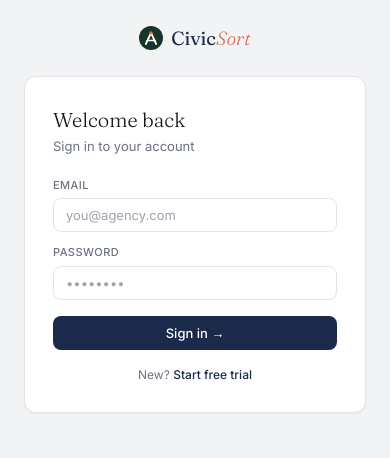
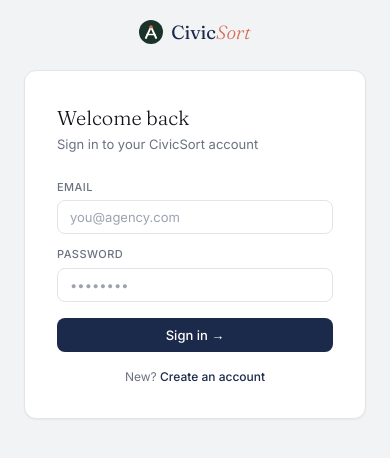
Before and after one commit to echomel/civicsort, a React (Create React App) app: page / in a window 390 px wide. Both pictures are taken after a click on the button "Log in". Shown: the part 204-662 px from the top of the page. Built offline with nearby package versions, Linux system fonts and the light colour scheme.

Commit message:
fix card buttons, phone frame, login/signup

```diff
--- a/src/App.js
+++ b/src/App.js
@@ -606,19 +606,37 @@
 
 // ── LOGIN ─────────────────────────────────────────────────────────────────────
 function Login({onLogin,onBack}){
-  const [e,setE]=useState("");const [p,setP]=useState("");
+  const [mode,setMode]=useState("login");
+  const [name,setName]=useState("");
+  const [org,setOrg]=useState("");
+  const [email,setEmail]=useState("");
+  const [pass,setPass]=useState("");
+  const [err,setErr]=useState("");
+  const submit=()=>{
+    if(!email.trim()){setErr("Email is required.");return;}
+    if(!pass.trim()||pass.length<6){setErr("Password must be at least 6 characters.");return;}
+    if(mode==="signup"&&!name.trim()){setErr("Name is required.");return;}
+    setErr("");
+    onLogin();
+  };
   return (
-    <div style={{minHeight:"100vh",display:"flex",flexDirection:"column",alignItems:"center",justifyContent:"center",padding:24}}>
+    <div style={{minHeight:"100vh",display:"flex",flexDirection:"column",alignItems:"center",justifyContent:"center",padding:24,background:"var(--bg)"}}>
       <NavLogo onClick={onBack}/>
-      <div className="card" style={{width:"100%",maxWidth:380,padding:28,marginTop:24}}>
-        <h2 style={{fontSize:20,marginBottom:2,fontWeight:300}}>Welcome back</h2>
-        <p style={{fontSize:13,color:"var(--i3)",marginBottom:20}}>Sign in to your account</p>
+      <div className="card" style={{width:"100%",maxWidth:400,padding:32,marginTop:24}}>
+        <h2 style={{fontSize:20,marginBottom:2,fontWeight:300}}>{mode==="login"?"Welcome back":"Create your account"}</h2>
+        <p style={{fontSize:13,color:"var(--i3)",marginBottom:24}}>{mode==="login"?"Sign in to your CivicSort account":"Free to set up. Pay only when you launch."}</p>
         <div style={{display:"flex",flexDirection:"column",gap:12}}>
-          <div className="fi"><label className="lbl">Email</label><input className="inp" type="email" placeholder="you@agency.com" value={e} onChange={ev=>setE(ev.target.value)}/></div>
-          <div className="fi"><label className="lbl">Password</label><input className="inp" type="password" placeholder="••••••••" value={p} onChange={ev=>setP(ev.target.value)}/></div>
-          <button className="btn bp bmd" style={{justifyContent:"center",marginTop:4}} onClick={onLogin}>Sign in →</button>
+          {mode==="signup"&&<div className="fi"><label className="lbl">Your name</label><input className="inp" placeholder="Jane Smith" value={name} onChange={e=>setName(e.target.value)}/></div>}
+          {mode==="signup"&&<div className="fi"><label className="lbl">Organisation <span style={{color:"var(--i4)"}}>(optional)</span></label><input className="inp" placeholder="City of Springfield" value={org} onChange={e=>setOrg(e.target.value)}/></div>}
+          <div className="fi"><label className="lbl">Email</label><input className="inp" type="email" placeholder="you@agency.com" value={email} onChange={e=>setEmail(e.target.value)}/></div>
+          <div className="fi"><label className="lbl">Password</label><input className="inp" type="password" placeholder="••••••••" value={pass} onChange={e=>setPass(e.target.value)}/></div>
+          {err&&<p style={{fontSize:12,color:"var(--rd)",margin:0}}>{err}</p>}
+          <button className="btn bp bmd" style={{justifyContent:"center",marginTop:4}} onClick={submit}>{mode==="login"?"Sign in →":"Create account →"}</button>
         </div>
-        <p style={{fontSize:12,color:"var(--i3)",textAlign:"center",marginTop:16}}>New? <span style={{color:"var(--f)",cursor:"pointer",fontWeight:500}} onClick={onLogin}>Start free trial</span></p>
+        <p style={{fontSize:12,color:"var(--i3)",textAlign:"center",marginTop:16}}>
+          {mode==="login"?<>New? <span style={{color:"var(--f)",cursor:"pointer",fontWeight:500}} onClick={()=>{setMode("signup");setErr("");}}>Create an account</span></>
+          :<>Already have an account? <span style={{color:"var(--f)",cursor:"pointer",fontWeight:500}} onClick={()=>{setMode("login");setErr("");}}>Sign in</span></>}
+        </p>
       </div>
     </div>
   );
@@ -672,11 +690,13 @@
               <span className="chip">{p.type==="roundrobin"?"Full Ranking":"Quick Prioritization"}</span>
               {p.kioskMode&&<span className="chip">📟 Kiosk</span>}
             </div>
-            <div style={{display:"flex",gap:6}}>
+            <div style={{display:"flex",gap:5,flexWrap:"wrap"}}>
               <button className="btn bp bsm" onClick={()=>onVote(p)}>Preview</button>
               <button className="btn bo bsm" onClick={()=>onResults(p)}>Results</button>
               <button className="btn bo bsm" onClick={()=>onEdit(p)}>Edit</button>
-              <button className="btn bg bsm" style={{color:"var(--i4)",marginLeft:"auto"}} onClick={()=>onDelete(p.id)}>✕</button>
+              <button className={`btn bsm ${p.status==="active"?"bga":"bgg"}`} onClick={()=>onEdit({...p,status:p.status==="active"?"closed":"active"})}>{p.status==="active"?"Close":"Launch"}</button>
+              <button className="btn bg bsm" title="Duplicate" onClick={()=>onDuplicate(p)} style={{marginLeft:"auto"}}>⧉ Copy</button>
+              <button className="btn bg bsm" style={{color:"var(--rd)"}} onClick={()=>onDelete(p.id)}>✕</button>
             </div>
             <div style={{marginTop:12,padding:"7px 10px",background:"var(--sub)",borderRadius:"var(--r1)",border:"1px solid var(--bd)",display:"flex",alignItems:"center",gap:8}}>
               <span style={{fontSize:11,color:"var(--f)",fontWeight:500}}>civicsort.com/{p.slug}</span>
@@ -1178,8 +1198,8 @@
         ))}
       </div>}
       <div style={{background:isPreview&&previewMode!=="desktop"?"#e8eaed":"var(--bg)",flex:1,overflow:"auto",display:"flex",justifyContent:"center",alignItems:"flex-start",padding:isPreview&&previewMode!=="desktop"?"24px 0":"0"}}>
-      <div style={isPreview&&previewMode==="mobile"?{width:390,flexShrink:0,borderRadius:40,overflow:"hidden",border:"8px solid #1B2A4A",boxShadow:"0 0 0 2px #0a1628, 0 24px 48px rgba(0,0,0,.35)",background:"var(--sur)",position:"relative"}:isPreview&&previewMode==="tablet"?{width:768,maxWidth:"calc(100vw - 48px)",flexShrink:0,borderRadius:20,overflow:"hidden",border:"6px solid #1B2A4A",boxShadow:"0 0 0 2px #0a1628, 0 20px 40px rgba(0,0,0,.25)",background:"var(--sur)"}:{width:"100%",maxWidth:800}}>
-      <div className="vbody">
+      <div style={isPreview&&previewMode==="mobile"?{width:390,flexShrink:0,borderRadius:44,overflow:"hidden",border:"10px solid #1B2A4A",boxShadow:"0 0 0 3px #0a1628, 0 32px 64px rgba(0,0,0,.4)",background:"var(--sur)",position:"relative"}:isPreview&&previewMode==="tablet"?{width:768,maxWidth:"calc(100vw - 48px)",flexShrink:0,borderRadius:20,overflow:"hidden",border:"6px solid #1B2A4A",boxShadow:"0 0 0 2px #0a1628, 0 20px 40px rgba(0,0,0,.25)",background:"var(--sur)"}:{width:"100%",maxWidth:800}}>
+      <div className="vbody" style={{borderRadius:"inherit"}}>
         {step==="intro"&&<VoteIntro project={project} pairCount={mode==="roundrobin"?rrPairs.length:tState?.matchups?.length||0} onStart={()=>setVS({...vs,step:"voting"})}/>}
         {step==="voting"&&currentPair&&<VoteStep project={project} pair={currentPair} progress={progress} onVote={handleVote}/>}
         {step==="voting"&&!currentPair&&<div style={{textAlign:"center",padding:32,color:"var(--i3)"}}>Loading…</div>}
```
